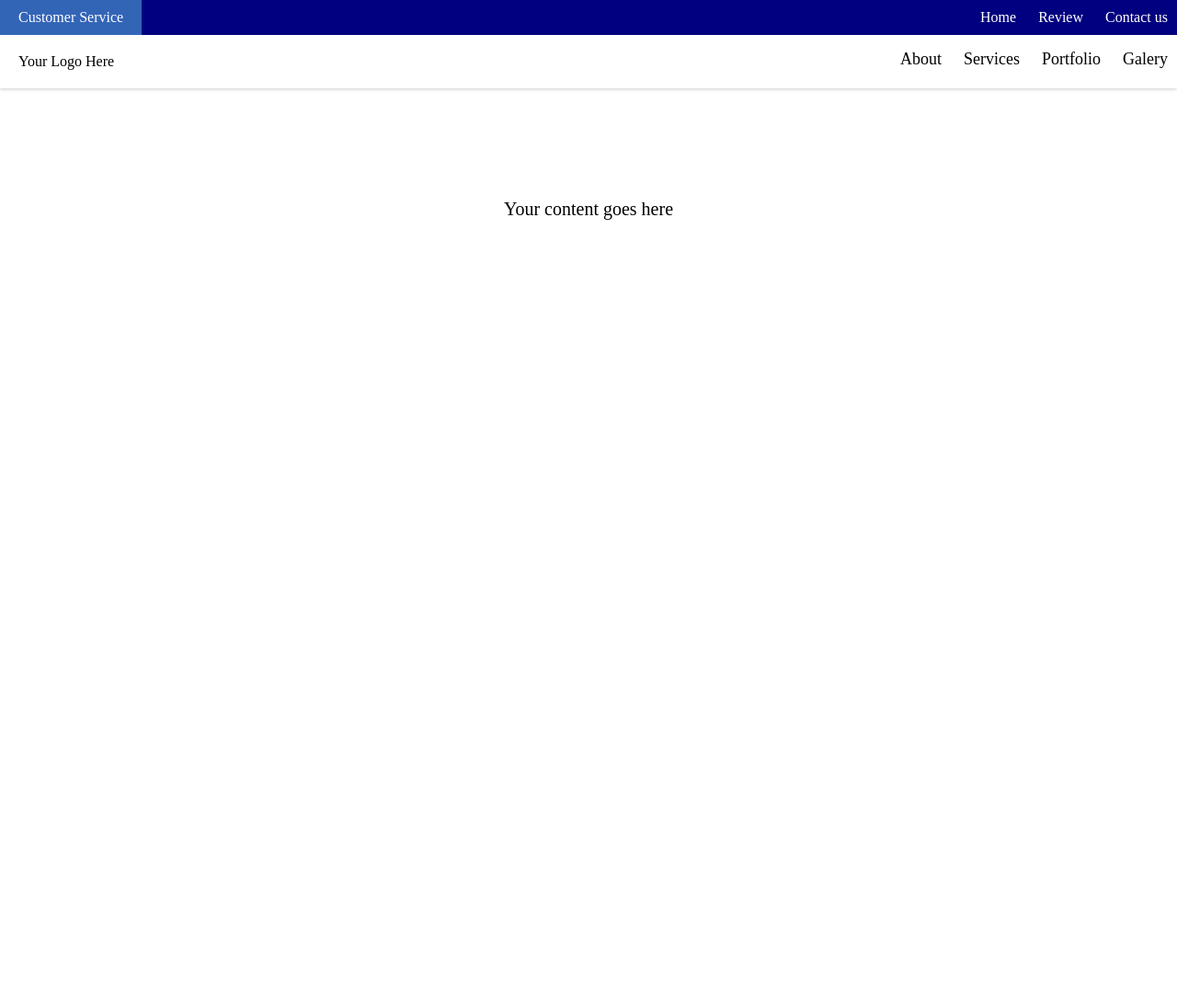
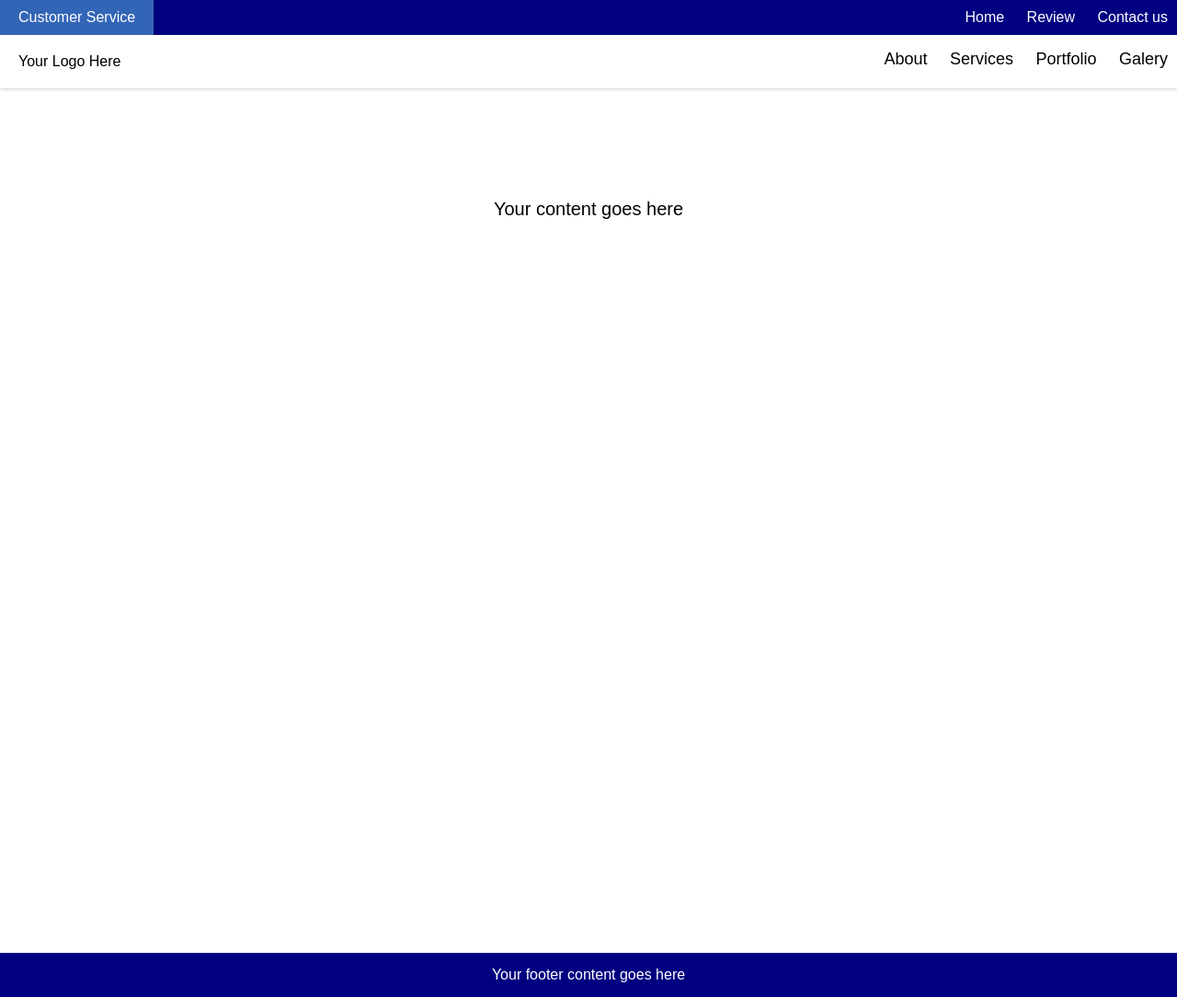
Before and after one commit to alexisboutonnet/UX-Sticky-Menu, a plain HTML site: page index.html in a window 1280 px wide. Shown: the whole page at 92% size. Before the commit the page ends 1036 px from the top, so only its background shows below. Drawn offline with Linux system fonts and the light colour scheme.

Commit message:
polish html/css

```diff
--- a/index.html
+++ b/index.html
@@ -53,3 +53,8 @@
         <p>Your content goes here</p>
     </div>
 </div>
+<footer class="footer_container">
+    <div class="footer_containt">
+        <p>Your footer content goes here</p>
+    </div>
+</footer>
--- a/style.css
+++ b/style.css
@@ -1,5 +1,6 @@
 body{
     margin:0;
+    font-family:'Montserrat', sans-serif;
 }
 
 a{
@@ -84,3 +85,14 @@ li.main_menu_item{
     font-size:20px;
     padding:100px;
 }
+
+footer p{
+    margin:0;
+    text-align:center;
+    color:#fff;
+}
+
+footer{
+    background:#000080;
+    padding:15px;
+}
```
